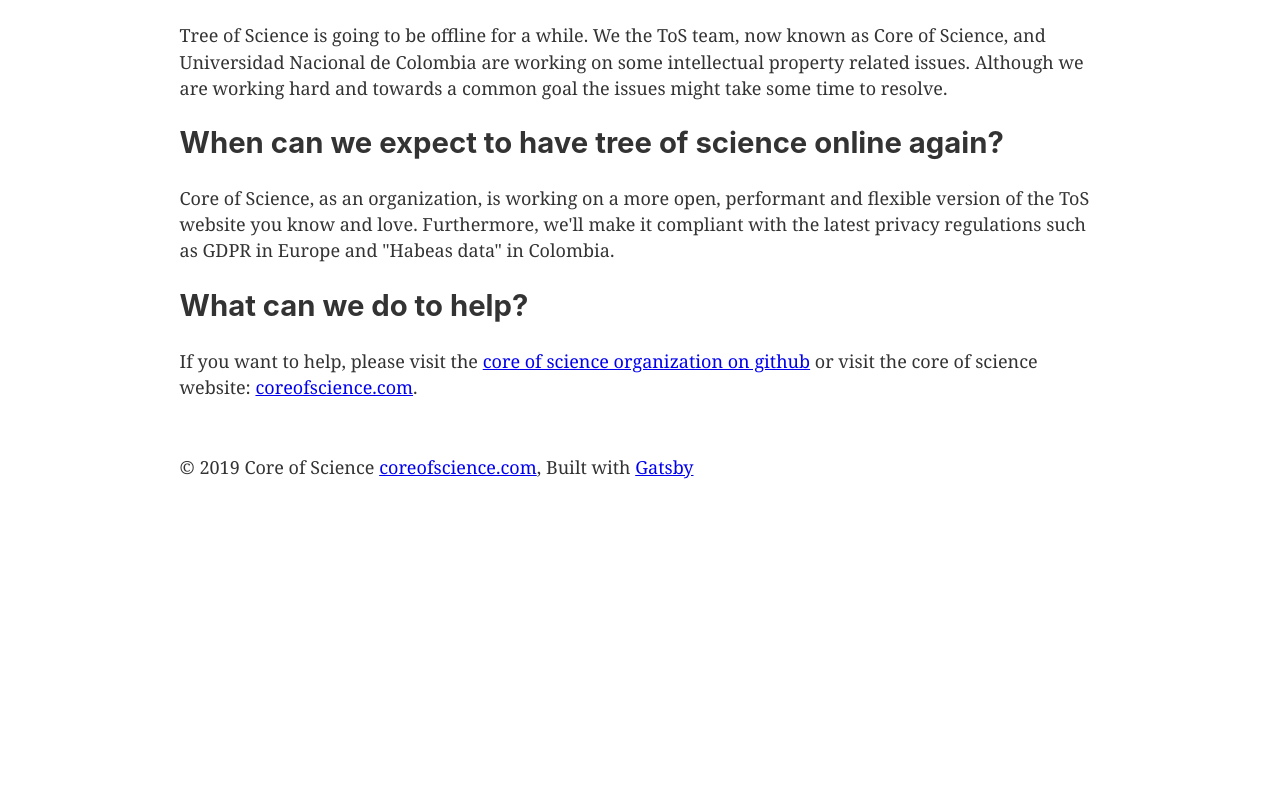
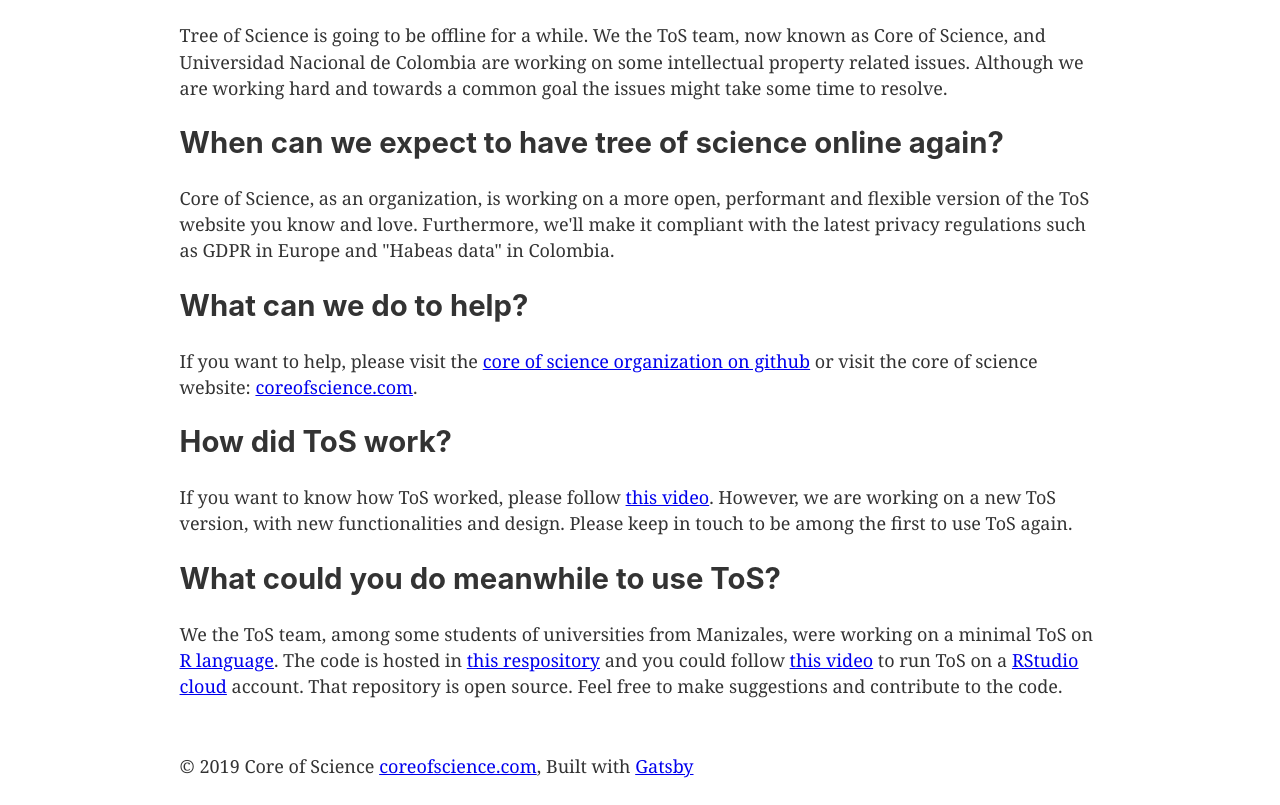
Before and after one commit to coreofscience/tos.coreofscience.com, a Gatsby site: page / in a window 1280 px wide. Shown: the part 171-976 px from the top of the page. Before the commit the page ends 800 px from the top, so only its background shows below. Built offline with nearby package versions, Linux system fonts and the light colour scheme; Gatsby itself is replaced by a stand-in of ours.

Commit message:
Add r-tos links

```diff
--- a/src/pages/index.js
+++ b/src/pages/index.js
@@ -29,6 +29,23 @@ const IndexPage = () => (
       or visit the core of science website:{" "}
       <a href="https://coreofscience.com">coreofscience.com</a>.
     </p>
+    <h2>How did ToS work?</h2>
+    <p>
+      If you want to know how ToS worked, please follow{" "}
+      <a href="https://www.youtube.com/watch?v=9vegZiCEvWY">this video</a>.
+      However, we are working on a new ToS version, with new functionalities and
+      design. Please keep in touch to be among the first to use ToS again.
+    </p>
+    <h2>What could you do meanwhile to use ToS?</h2>
+    We the ToS team, among some students of universities from Manizales, were
+    working on a minimal ToS on{" "}
+    <a href="https://www.r-project.org/">R language</a>. The code is hosted in{" "}
+    <a href="https://github.com/coreofscience/r-tos">this respository</a> and
+    you could follow{" "}
+    <a href="https://www.youtube.com/watch?v=cdrhWCLPypU">this video</a> to run
+    ToS on a <a href="https://rstudio.cloud/">RStudio cloud</a> account. That
+    repository is open source. Feel free to make suggestions and contribute to
+    the code.
   </Layout>
 )
 
```
